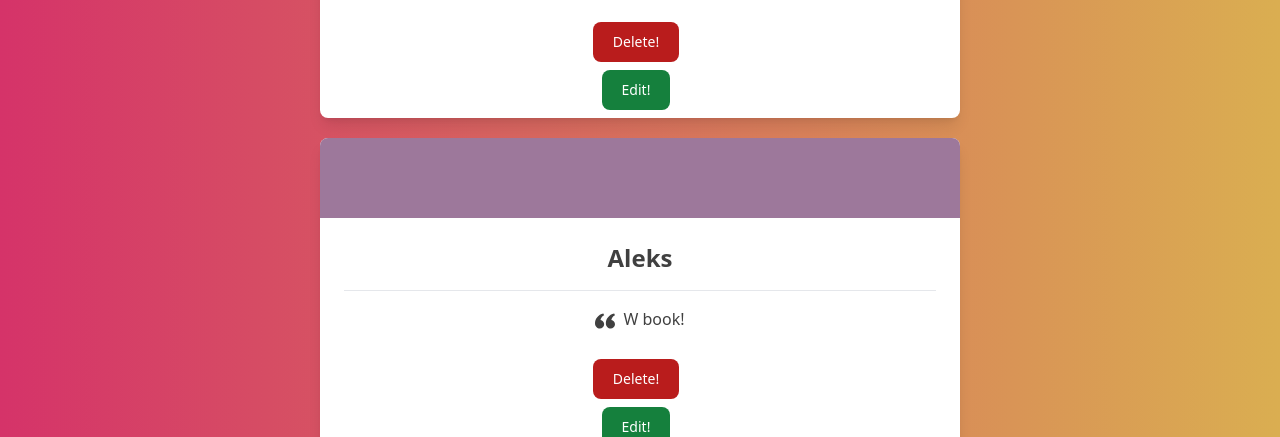
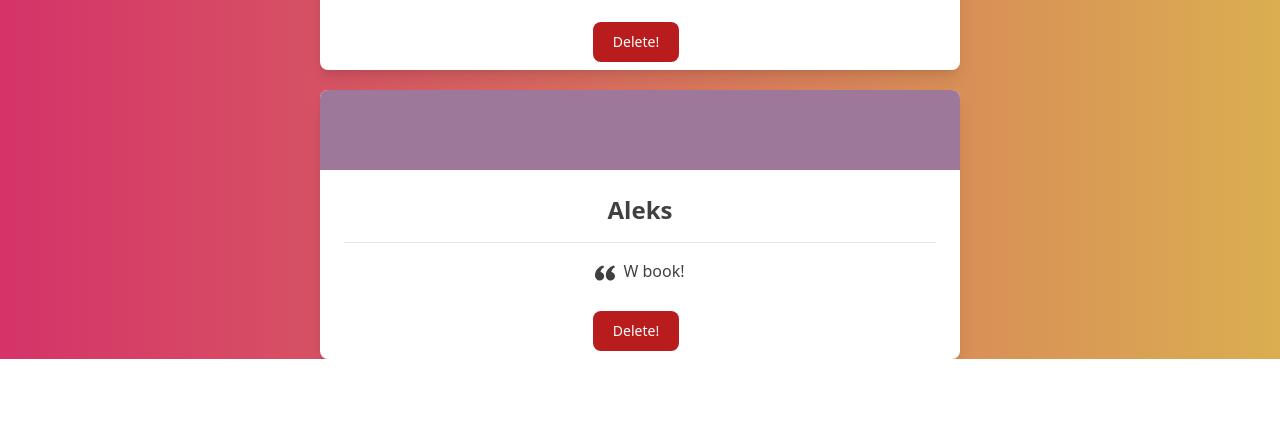
Before and after one commit to AleksandrosD/ReactAssigntment, a React (Vite) app in the folder code/BookForum/: page /BR/1 in a window 1280 px wide. Shown: the part 893-1330 px from the top of the page. After the commit the page ends 1252 px from the top, so only its background shows below. Built offline with nearby package versions, Linux system fonts and the light colour scheme; data requests are answered from the project's data file.

Commit message:
added reviews/delete

```diff
--- a/code/BookForum/src/routes/Reviews.jsx
+++ b/code/BookForum/src/routes/Reviews.jsx
@@ -62,7 +62,7 @@ function Reviews({rev}){
           >
             <button type="submit" className="focus:outline-none  text-white bg-red-700 hover:bg-red-800 focus:ring-4 focus:ring-red-300 font-medium rounded-lg text-sm px-5 py-2.5 mr-2 mb-2"> Delete! </button>
           </fetcher.Form>
-          <button type="submit" className="text-white bg-green-700 hover:bg-green-800 focus:outline-none focus:ring-4 focus:ring-green-300 font-medium rounded-lg text-sm px-5 py-2.5 text-center mr-2 mb-2">Edit!</button>
+          {/* <button type="submit" className="text-white bg-green-700 hover:bg-green-800 focus:outline-none focus:ring-4 focus:ring-green-300 font-medium rounded-lg text-sm px-5 py-2.5 text-center mr-2 mb-2">Edit!</button> */}
         {/* <button type="button" className="focus:outline-none  text-white bg-red-700 hover:bg-red-800 focus:ring-4 focus:ring-red-300 font-medium rounded-lg text-sm px-5 py-2.5 mr-2 mb-2"> Delete! </button> */}
       </div>
     </div>
```
